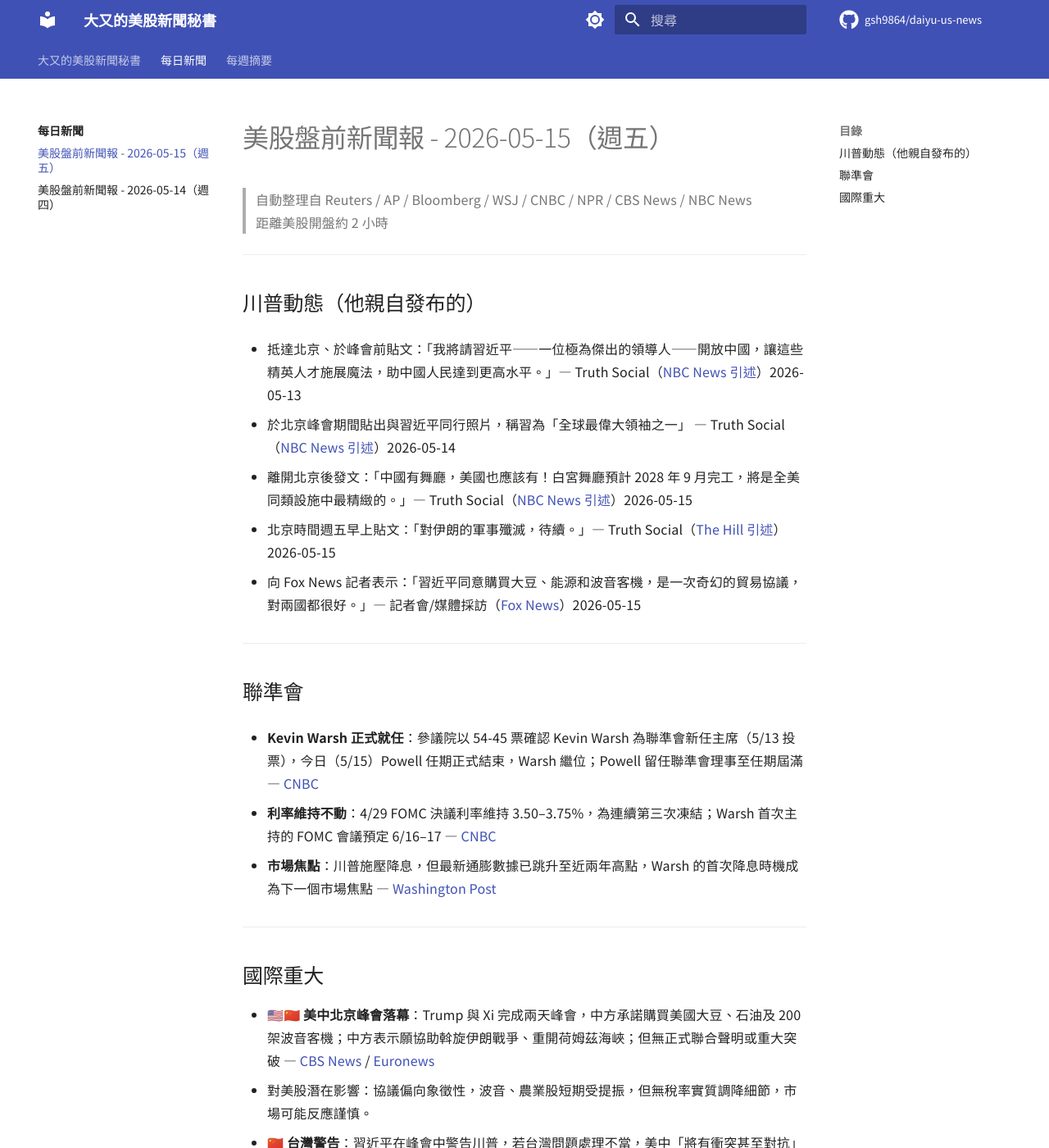
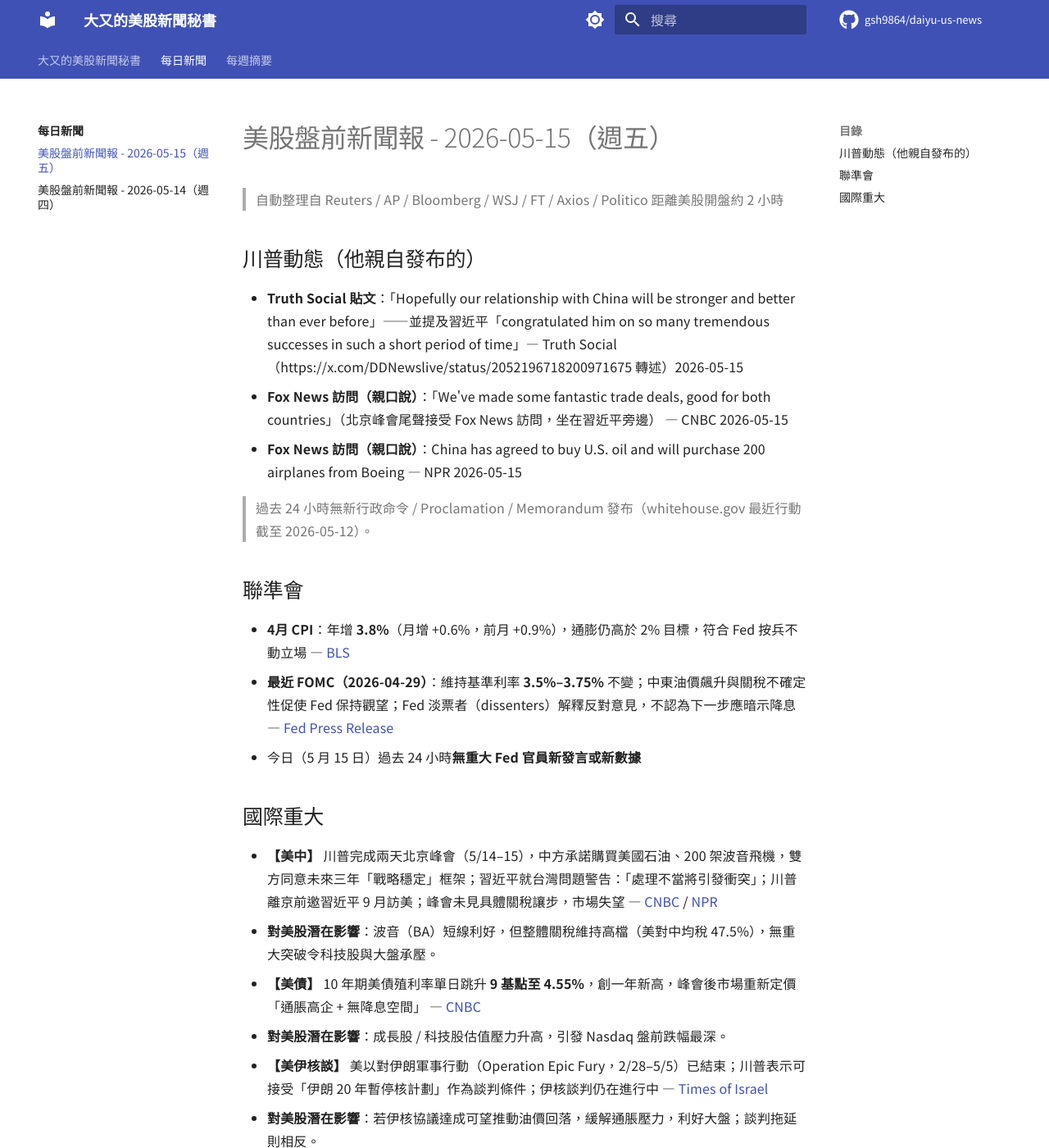
Before and after one commit to gsh9864/daiyu-us-news, an MkDocs documentation site: the page built from docs/daily/2026-05-15.md, in a window 1280 px wide and 1400 px high. Shown: the whole window at 82% size. Built offline with MkDocs 1.6.1 and Material for MkDocs 9.7.7, drawn with Linux system fonts in a browser that asks for light colours; comment, search, counter and statistics services are not loaded; some of the changed text lies outside the part shown.

Commit message:
Update daily news 2026-05-15

```diff
--- a/docs/daily/2026-05-15.md
+++ b/docs/daily/2026-05-15.md
@@ -1,54 +1,41 @@
 # 美股盤前新聞報 - 2026-05-15（週五）
 
-> 自動整理自 Reuters / AP / Bloomberg / WSJ / CNBC / NPR / CBS News / NBC News
+> 自動整理自 Reuters / AP / Bloomberg / WSJ / FT / Axios / Politico
 > 距離美股開盤約 2 小時
-
----
 
 ## 川普動態（他親自發布的）
 
-- 抵達北京、於峰會前貼文：「我將請習近平——一位極為傑出的領導人——開放中國，讓這些精英人才施展魔法，助中國人民達到更高水平。」— Truth Social（[NBC News 引述](https://www.nbcnews.com/politics/trump-administration/live-blog/trump-xi-jinping-summit-china-live-updates-rcna344530)）2026-05-13
+- **Truth Social 貼文**：「Hopefully our relationship with China will be stronger and better than ever before」——並提及習近平「congratulated him on so many tremendous successes in such a short period of time」— Truth Social（https://x.com/DDNewslive/status/2052196718200971675 轉述）2026-05-15
+- **Fox News 訪問（親口說）**：「We've made some fantastic trade deals, good for both countries」（北京峰會尾聲接受 Fox News 訪問，坐在習近平旁邊） — CNBC 2026-05-15
+- **Fox News 訪問（親口說）**：China has agreed to buy U.S. oil and will purchase 200 airplanes from Boeing — NPR 2026-05-15
 
-- 於北京峰會期間貼出與習近平同行照片，稱習為「全球最偉大領袖之一」 — Truth Social（[NBC News 引述](https://www.nbcnews.com/politics/trump-administration/live-blog/trump-xi-jinping-summit-china-live-updates-rcna344530)）2026-05-14
-
-- 離開北京後發文：「中國有舞廳，美國也應該有！白宮舞廳預計 2028 年 9 月完工，將是全美同類設施中最精緻的。」— Truth Social（[NBC News 引述](https://www.nbcnews.com/politics/trump-administration/live-blog/trump-xi-jinping-summit-china-live-updates-rcna344530)）2026-05-15
-
-- 北京時間週五早上貼文：「對伊朗的軍事殲滅，待續。」— Truth Social（[The Hill 引述](https://thehill.com/homenews/administration/5879110-trump-xi-china-taiwan-trade/)）2026-05-15
-
-- 向 Fox News 記者表示：「習近平同意購買大豆、能源和波音客機，是一次奇幻的貿易協議，對兩國都很好。」— 記者會/媒體採訪（[Fox News](https://www.foxnews.com/politics/trump-touts-fantastic-trade-deals-final-xi-meeting-amid-tariff-standoff)）2026-05-15
-
----
+> 過去 24 小時無新行政命令 / Proclamation / Memorandum 發布（whitehouse.gov 最近行動截至 2026-05-12）。
 
 ## 聯準會
 
-- **Kevin Warsh 正式就任**：參議院以 54-45 票確認 Kevin Warsh 為聯準會新任主席（5/13 投票），今日（5/15）Powell 任期正式結束，Warsh 繼位；Powell 留任聯準會理事至任期屆滿 — [CNBC](https://www.cnbc.com/2026/05/13/kevin-warsh-wins-senate-confirmation-as-the-next-federal-reserve-chair.html)
-
-- **利率維持不動**：4/29 FOMC 決議利率維持 3.50–3.75%，為連續第三次凍結；Warsh 首次主持的 FOMC 會議預定 6/16–17 — [CNBC](https://www.cnbc.com/2026/04/29/fed-interest-rate-decision-april-2026.html)
-
-- **市場焦點**：川普施壓降息，但最新通膨數據已跳升至近兩年高點，Warsh 的首次降息時機成為下一個市場焦點 — [Washington Post](https://www.washingtonpost.com/business/2026/05/14/warsh-be-confirmed-fed-chair-trump-allies-warn-rate-cuts/)
-
----
+- **4月 CPI**：年增 **3.8%**（月增 +0.6%，前月 +0.9%），通膨仍高於 2% 目標，符合 Fed 按兵不動立場 — [BLS](https://www.bls.gov/news.release/cpi.nr0.htm)
+- **最近 FOMC（2026-04-29）**：維持基準利率 **3.5%–3.75%** 不變；中東油價飆升與關稅不確定性促使 Fed 保持觀望；Fed 淡票者（dissenters）解釋反對意見，不認為下一步應暗示降息 — [Fed Press Release](https://www.federalreserve.gov/newsevents/pressreleases/monetary20260429a.htm)
+- 今日（5 月 15 日）過去 24 小時**無重大 Fed 官員新發言或新數據**
 
 ## 國際重大
 
-- **🇺🇸🇨🇳 美中北京峰會落幕**：Trump 與 Xi 完成兩天峰會，中方承諾購買美國大豆、石油及 200 架波音客機；中方表示願協助斡旋伊朗戰爭、重開荷姆茲海峽；但無正式聯合聲明或重大突破 — [CBS News](https://www.cbsnews.com/news/trump-wraps-up-visit-with-xi-in-china/) / [Euronews](https://www.euronews.com/2026/05/15/china-offers-us-to-help-open-strait-of-hormuz-but-warns-trump-over-taiwan)
-  - 對美股潛在影響：協議偏向象徵性，波音、農業股短期受提振，但無稅率實質調降細節，市場可能反應謹慎。
+- **【美中】** 川普完成兩天北京峰會（5/14–15），中方承諾購買美國石油、200 架波音飛機，雙方同意未來三年「戰略穩定」框架；習近平就台灣問題警告：「處理不當將引發衝突」；川普離京前邀習近平 9 月訪美；峰會未見具體關稅讓步，市場失望 — [CNBC](https://www.cnbc.com/2026/05/15/trump-xi-summit-the-3-big-takeaways-from-historic-meeting-in-beijing.html) / [NPR](https://www.npr.org/2026/05/15/nx-s1-5822512/trump-china-xi-summit-takeaways)
+  - **對美股潛在影響**：波音（BA）短線利好，但整體關稅維持高檔（美對中均稅 47.5%），無重大突破令科技股與大盤承壓。
 
-- **🇨🇳 台灣警告**：習近平在峰會中警告川普，若台灣問題處理不當，美中「將有衝突甚至對抗」 — [CNBC](https://www.cnbc.com/2026/05/14/trump-xi-beijing-summit-trade-taiwan-ai-iran-rare-earths-tariffs.html)
-  - 對美股潛在影響：台海緊張升溫訊號，半導體供應鏈相關股（台積電 ADR、英偉達）列入觀察。
+- **【美債】** 10 年期美債殖利率單日跳升 **9 基點至 4.55%**，創一年新高，峰會後市場重新定價「通脹高企 + 無降息空間」 — [CNBC](https://www.cnbc.com/2026/05/14/stock-market-today-live-updates.html)
+  - **對美股潛在影響**：成長股 / 科技股估值壓力升高，引發 Nasdaq 盤前跌幅最深。
 
-- **🇮🇷 美伊停火岌岌可危**：川普 5/11 稱停火談判「靠維生系統支撐」，斥伊朗提案為「垃圾」；伊方主張先宣布全面停火、解除制裁，再談核問題 — [Washington Post](https://www.washingtonpost.com/politics/2026/05/10/iran-response-us-proposal-war/) / [NPR](https://www.npr.org/2026/05/10/nx-s1-5817605/trump-rejects-iran-ceasefire-proposal)
-  - 對美股潛在影響：若談判破裂重啟交火，油價可能上衝，航運及能源股短期受惠，大盤情緒轉保守。
+- **【美伊核談】** 美以對伊朗軍事行動（Operation Epic Fury，2/28–5/5）已結束；川普表示可接受「伊朗 20 年暫停核計劃」作為談判條件；伊核談判仍在進行中 — [Times of Israel](https://www.timesofisrael.com/liveblog-may-15-2026/)
+  - **對美股潛在影響**：若伊核協議達成可望推動油價回落，緩解通脹壓力，利好大盤；談判拖延則相反。
 
-- **🇷🇺🇺🇦 俄羅斯大規模攻擊基輔**：俄軍 5/14–15 向烏克蘭發射 675 架無人機 + 56 枚飛彈，基輔一棟 9 層民宅被炸塌，死亡人數升至 24 人（含 3 名兒童）；烏克蘭反擊攻擊俄梁贊煉油廠 — [Washington Post](https://www.washingtonpost.com/world/2026/05/15/russia-ukraine-war-kyiv-attack/) / [Euronews](https://www.euronews.com/2026/05/15/death-toll-from-large-scale-russian-attack-that-slammed-ukraine-rises-to-24)
-  - 對美股潛在影響：歐洲能源供應再受壓，國防股偏多；衝突升溫恐加重避險情緒。
+- **【黎以衝突】** 以色列與黎巴嫩在華盛頓開啟新一輪停火談判；前線真主黨無人機攻擊以北，多名以色列平民受傷；停火協議面臨到期壓力 — [France 24](https://www.france24.com/en/middle-east/20260514-middle-east-live-lebanon-israel-to-hold-new-talks-in-us-before-ceasefire-expires-iran-war)
+  - **對美股潛在影響**：中東局勢持續不穩，地緣風險溢價維持，油價高位震盪。
 
-- **🇮🇷🇨🇳 中方介入伊朗外交**：峰會中 Xi 向 Trump 承諾，北京將積極斡旋美伊談判，協助重開荷姆茲海峽；前伊朗外長已先期訪問北京（5/6）— [Al Jazeera](https://www.aljazeera.com/news/2026/5/6/araghchi-in-beijing-how-china-could-shape-the-direction-of-the-us-iran-war)
-  - 對美股潛在影響：若中方成功促成停火，油價下行，整體市場情緒改善。
+- **【英國政治】** 首相 Starmer 面臨來自 Andy Burnham 的領導權挑戰，英鎊連跌五日至 **1.3342 美元**，英債殖利率飆升（市場擔憂財政擴張）；歐股盤前全線下跌：FTSE -0.8%、DAX -1.4%、CAC -0.9% — [CNBC](https://www.cnbc.com/2026/05/15/european-stocks-set-to-fall-inflation-fears-return-starmer.html)
+  - **對美股潛在影響**：全球風險情緒惡化，資金回流美元，歐洲需求前景不確定性上升。
 
-- **🇸🇬🇧🇷 全球領袖密切關注峰會**：從新加坡到布魯塞爾，多國領袖旁觀美中峰會結果，關注台海、伊朗及稀土管制走向 — [CNBC](https://www.cnbc.com/2026/05/11/trump-xi-summit-beijing-global-leaders-iran-war-taiwan-strait-of-hormuz-.html)
-  - 對美股潛在影響：峰會若確立美中「戰略穩定框架」，有利全球風險情緒，新興市場基金資金流向轉正。
+- **【美股盤前】** S&P 500 開盤下跌 1%、Nasdaq -1.4%、Dow -0.7%（-336 點），10 年債息 4.55%；峰會無突破 + 通脹再燃 + 英歐政治雙殺 — [CNBC](https://www.cnbc.com/2026/05/14/stock-market-today-live-updates.html)
+  - **對美股潛在影響**：整體偏空開盤，注意科技股與利率敏感板塊。
 
 ---
-
-*本頁由 Claude routine 自動生成於 2026-05-15 11:33 (UTC)*
+*本頁由 Claude routine 自動生成於 2026-05-15 01:45 (UTC)*
```
